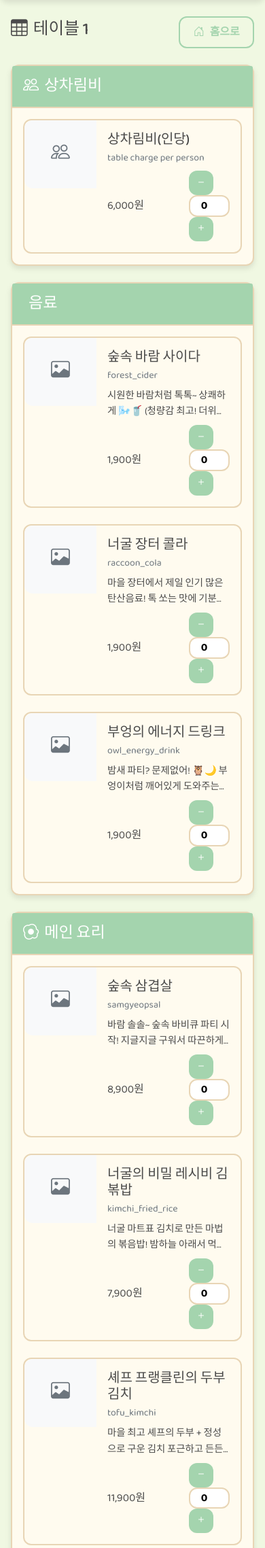
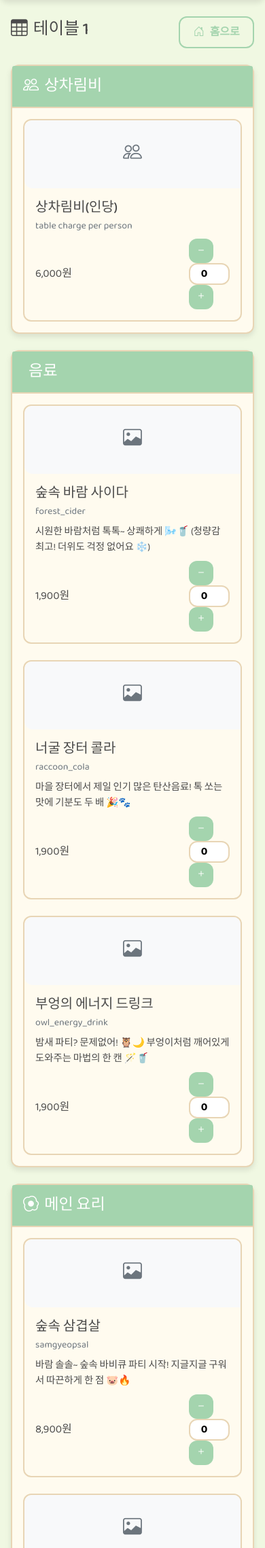
Before and after one commit to mrcha033/dongsuldongsul, a FastAPI app: page /order?table=1 in a window 390 px wide. Shown: the part 74-2351 px from the top of the page at 68% size. Run offline with FastAPI, Linux system fonts and the light colour scheme; some libraries are stand-ins or nearby versions; some web fonts are replaced.

Commit message:
Refactor order.html layout to improve responsiveness and visual consistency. Updated column classes for menu images and descriptions, ensuring better alignment and fluidity across different screen sizes.

```diff
--- a/templates/order.html
+++ b/templates/order.html
@@ -26,12 +26,12 @@
                     <div class="col-12">
                         <div class="menu-card">
                             <div class="row g-0">
-                                <div class="col-4">
-                                    <div class="menu-image d-flex align-items-center justify-content-center bg-light">
+                                <div class="col-12 col-sm-4 menu-image-container">
+                                    <div class="menu-image d-flex align-items-center justify-content-center bg-light img-fluid">
                                         <i class="bi bi-people text-muted fs-1"></i>
                                     </div>
                                 </div>
-                                <div class="col-8">
+                                <div class="col-12 col-sm-8">
                                     <div class="p-3">
                                         <h5 class="mb-1">상차림비(인당)</h5>
                                         <small class="text-muted d-block mb-2">table charge per person</small>
@@ -85,18 +85,18 @@
                     <div class="col">
                         <div class="menu-card">
                             <div class="row g-0">
-                                <div class="col-4">
+                                <div class="col-12 col-sm-4 menu-image-container">
                                     {% if item.image_filename %}
                                     <img src="/static/uploads/{{ item.image_filename }}"
-                                         class="menu-image"
+                                         class="menu-image img-fluid"
                                          alt="{{ item.name_kr }}">
                                     {% else %}
-                                    <div class="menu-image d-flex align-items-center justify-content-center bg-light">
+                                    <div class="menu-image d-flex align-items-center justify-content-center bg-light img-fluid">
                                         <i class="bi bi-image text-muted fs-1"></i>
                                     </div>
                                     {% endif %}
                                 </div>
-                                <div class="col-8">
+                                <div class="col-12 col-sm-8">
                                     <div class="p-3">
                                         <h5 class="mb-1">{{ item.name_kr }}</h5>
                                         <small class="text-muted d-block mb-2">{{ item.name_en }}</small>
```
